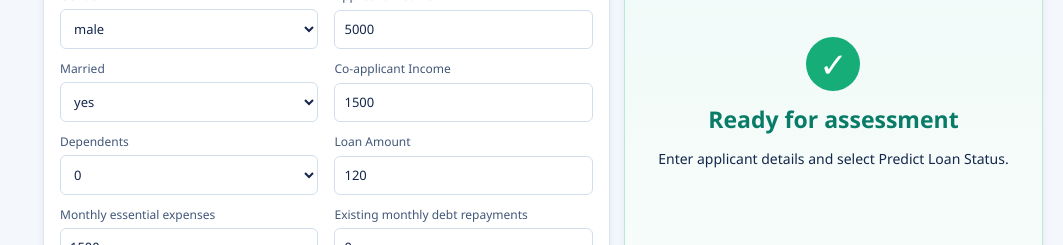
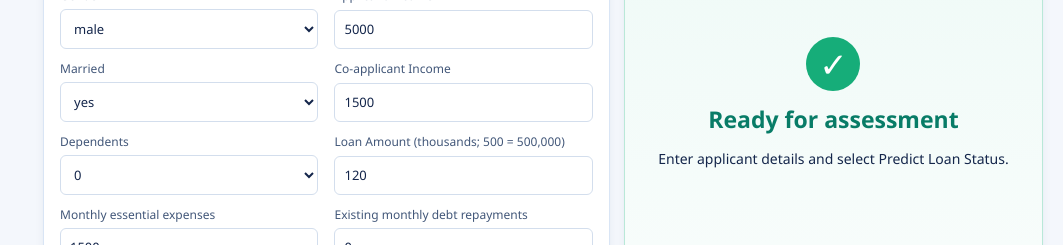
Before and after one commit to majanemohapi/Motz-financial-services, a plain HTML site: page public/index.html in a window 1280 px wide. Shown: the part 960-1205 px from the top of the page, without its empty margins (217-1280 px from the left). Drawn offline with nearby package versions, Linux system fonts and the light colour scheme; no server answers.

Commit message:
Clarify loan amount units in prediction form

```diff
--- a/public/index.html
+++ b/public/index.html
@@ -395,7 +395,7 @@
                         <!-- Loan Amount -->
                         <label>
 
-                            Loan Amount
+                            Loan Amount (thousands; 500 = 500,000)
 
                             <input
                                 name="loanAmount"
```
